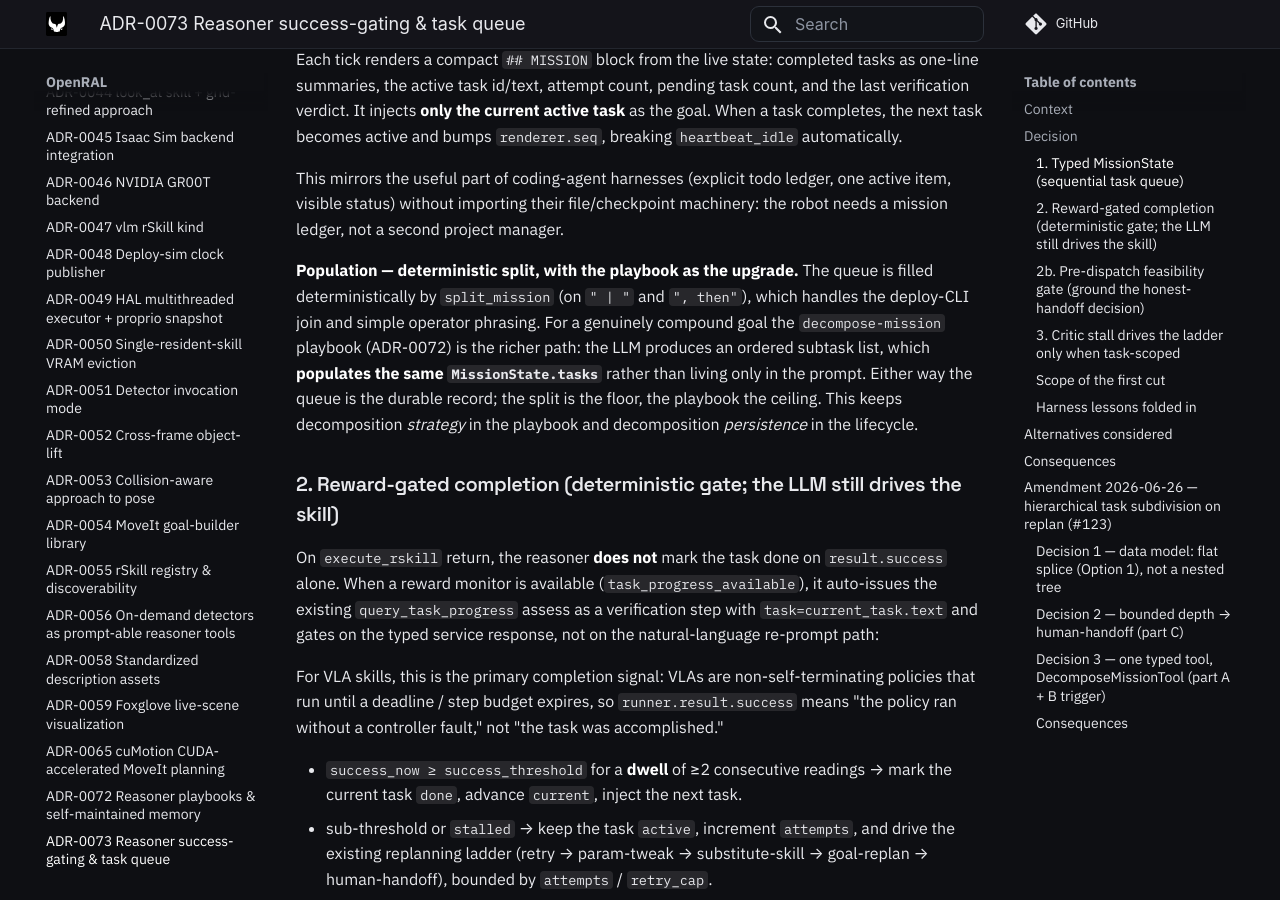
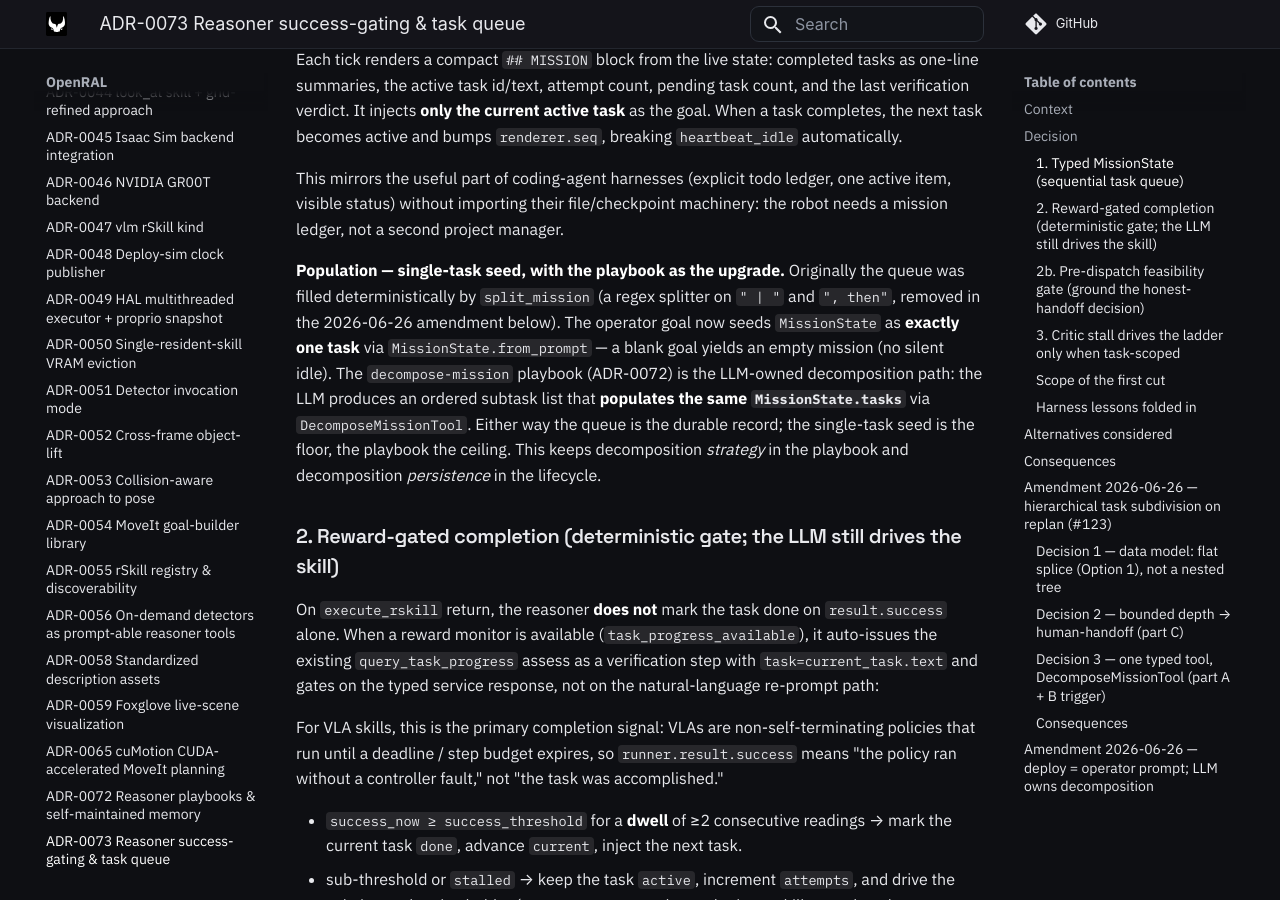
Before and after one commit to OpenRAL/openral, an MkDocs documentation site: the page built from docs/adr/0073-reasoner-success-gating-and-task-queue.md, in a window 1280 px wide and 900 px high, scrolled down 3221 px. Built offline with MkDocs 1.6.1 and Material for MkDocs 9.7.7, drawn with Linux system fonts in a browser that asks for light colours; comment, search, counter and statistics services are not loaded; some of the changed text lies outside the part shown.

Commit message:
docs: ADR-0073 amendment — deploy=operator-prompt, LLM-owned decomposition
Records the DeployScene.tasks removal + split_mission removal, and purges stale
prose describing split_mission as a live mechanism across methods/ADR/reference/
repo-state-map and the related code docstrings/comments.

Co-Authored-By: Claude Opus 4.8 (1M context) <noreply@anthropic.com>
Claude-Session: https://claude.ai/code/session_016cAfZWZkFSRvhvYMyCZYa8
Signed-off-by: Adrian Llopart <adrianllopart@gmail.com>

```diff
--- a/docs/adr/0073-reasoner-success-gating-and-task-queue.md
+++ b/docs/adr/0073-reasoner-success-gating-and-task-queue.md
@@ -100,7 +100,7 @@ not a replacement for them. The division of labour:
 
 | Concern | Strategy (LLM, ADR-0072 playbook) | Lifecycle (deterministic, this ADR) |
 |---|---|---|
-| Split a compound goal | `decompose-mission` | `MissionState.tasks` populated; `split_mission` fallback |
+| Split a compound goal | `decompose-mission` | `MissionState.from_prompt` seeds one task; LLM decomposes via `decompose_mission` |
 | Verify an outcome | `verify-outcome` (`query_scene` + `query_task_progress`) | auto reward gate → `complete_active` / `abandon_active` |
 | Check reachability | `preflight-reach` (cuMotion + SLAM/detector) | pre-dispatch gate → stage or `abandon_active`, no wasted run |
 
@@ -142,14 +142,16 @@ This mirrors the useful part of coding-agent harnesses (explicit todo ledger,
 one active item, visible status) without importing their file/checkpoint
 machinery: the robot needs a mission ledger, not a second project manager.
 
-**Population — deterministic split, with the playbook as the upgrade.** The queue
-is filled deterministically by `split_mission` (on `" | "` and `", then"`), which
-handles the deploy-CLI join and simple operator phrasing. For a genuinely compound
-goal the `decompose-mission` playbook (ADR-0072) is the richer path: the LLM
-produces an ordered subtask list, which **populates the same `MissionState.tasks`**
-rather than living only in the prompt. Either way the queue is the durable record;
-the split is the floor, the playbook the ceiling. This keeps decomposition
-*strategy* in the playbook and decomposition *persistence* in the lifecycle.
+**Population — single-task seed, with the playbook as the upgrade.** Originally
+the queue was filled deterministically by `split_mission` (a regex splitter on
+`" | "` and `", then"`, removed in the 2026-06-26 amendment below). The operator
+goal now seeds `MissionState` as **exactly one task** via `MissionState.from_prompt`
+— a blank goal yields an empty mission (no silent idle). The `decompose-mission`
+playbook (ADR-0072) is the LLM-owned decomposition path: the LLM produces an
+ordered subtask list that **populates the same `MissionState.tasks`** via
+`DecomposeMissionTool`. Either way the queue is the durable record; the single-task
+seed is the floor, the playbook the ceiling. This keeps decomposition *strategy* in
+the playbook and decomposition *persistence* in the lifecycle.
 
 ### 2. Reward-gated completion (deterministic gate; the LLM still drives the skill)
 
@@ -326,14 +328,15 @@ the observed run. Piece 3 is hardening and may land in a follow-up.
 ## Amendment 2026-06-26 — hierarchical task subdivision on replan (#123)
 
 The base ADR built a **flat** `MissionState` populated *deterministically* by
-`split_mission()`. Two gaps remained, tracked by
+`split_mission()` (a regex splitter, originally the only non-LLM writer of the
+queue — removed in the 2026-06-26 amendment below). Two gaps remained, tracked by
 [#123](https://github.com/OpenRAL/openral/issues/123) and the `decompose-mission`
 playbook (ADR-0072, table entry #2):
 
 1. **LLM-driven population (part A).** The `decompose-mission` playbook was
    injected as system-prompt *prose* but had no **typed** path to write the
    queue — the LLM could neither populate nor refine `MissionState`. The flat
-   `split_mission` regex was the only writer.
+   `split_mission` regex was the only writer (removed in the 2026-06-26 amendment).
 2. **Re-plan the tail on a blocked item (part B).** On `abandon` (ladder
    exhausted) the reasoner only handed off; there was no way to decompose the
    remaining work into finer subtasks and continue.
@@ -370,8 +373,7 @@ output, never free-form JSON) with a single variant carrying an ordered
 `subtasks: list[str]` plus an optional `target_task_id`:
 
 - `target_task_id` empty → **populate**: the node builds a fresh `MissionState`
-  from `subtasks` via `set_mission`, refining/replacing the `split_mission`
-  floor (which remains the deterministic fallback when the LLM never calls it).
+  from `subtasks` via `set_mission`, refining the single-task seed.
 - `target_task_id` set → **subdivide**: the node applies
   `subdivide_active(subtasks)` against the matching active task.
 
@@ -392,3 +394,20 @@ bad decomposition yields a worse plan the C++ safety kernel still vetoes.
   unit tests (no GPU); `DecomposeMissionTool` round-trips through the union; the
   node dispatch + blocked-task subdivision path is covered alongside the existing
   mission-advance reasoner-node tests.
+
+## Amendment 2026-06-26 — deploy = operator prompt; LLM owns decomposition
+
+Two corrections so `deploy sim` is a faithful hardware proxy:
+
+1. **`DeployScene.tasks` removed.** The base deploy scene is env-only by design
+   (`SimScene(DeployScene)` is where a predefined `task` belongs). A prior commit
+   added `tasks: list[str]` to forward a `|`-joined startup prompt — conflating
+   deploy with benchmark. Deploy now takes its goal solely from the operator
+   (`--initial-task` / `/openral/prompt`); the simulator's predefined tasks are
+   `sim run`'s concern. No operator goal → the reasoner idles.
+
+2. **`split_mission` removed.** The operator goal seeds `MissionState` as exactly
+   one task; the LLM owns all decomposition via `decompose_mission`. The regex
+   `|` / `, then` splitter was a hidden heuristic (CLAUDE.md §1.4) that pre-empted
+   the model. The one-task seed is the only non-LLM behavior (degraded-but-never
+   -empty — no silent idle, the failure #123 fixed).
```
Also changed, not shown: docs/architecture/repo-state-map.html (+3 -3 lines), docs/methods/00-core-schemas.md (+2 -2 lines), docs/methods/06-reasoning-wam-safety-observability.md (+6 -7 lines), docs/methods/07-eval-sim.md (+1 -1 lines), docs/reference/reasoner.md (+5 -5 lines), 3 other files.
